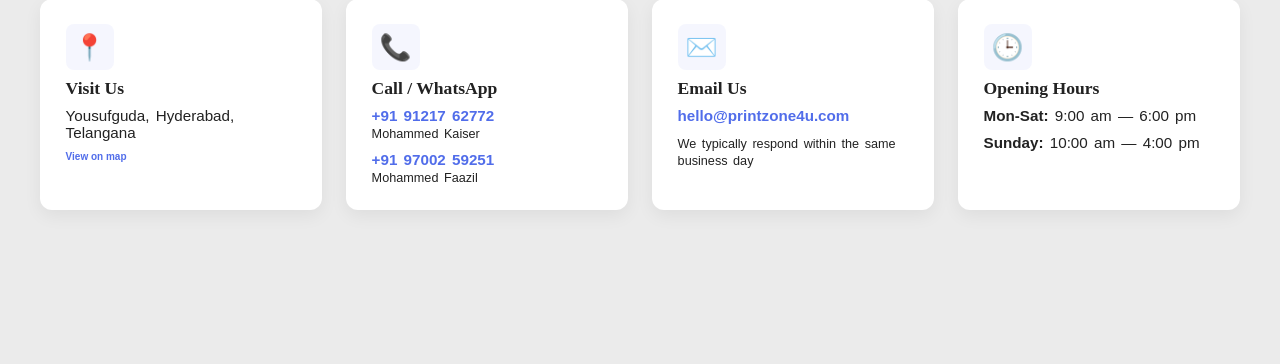
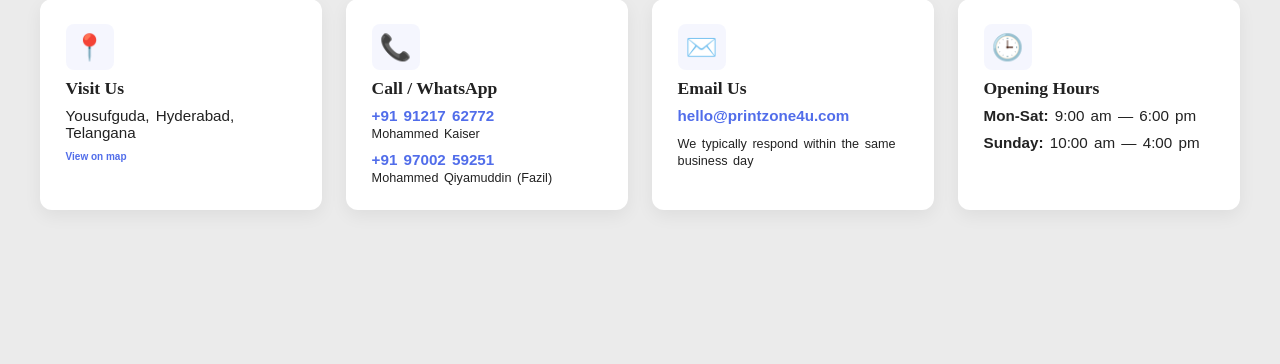
Before and after one commit to safwanishere/PrintZone, a Python web app: template src/templates/contact.html in a window 1280 px wide; the page is wider, and only the part inside the window is pictured. Shown: the part 336-700 px from the top of that part. Run offline with Jinja, Linux system fonts and the light colour scheme; the template is opened without the code that fills it, so the values that code supplies are empty; some web fonts are replaced.

Commit message:
minor detail fixes

```diff
--- a/src/templates/contact.html
+++ b/src/templates/contact.html
@@ -100,7 +100,7 @@
             </div>
             <div style="display: flex; flex-direction: column; gap: 0rem;">
                 <p><a href="tel:+919700259251">+91 97002 59251</a></p>
-                <p><small>Mohammed Faazil</small></p>
+                <p><small>Mohammed Qiyamuddin (Fazil)</small></p>
             </div>
         </div>
 
```
